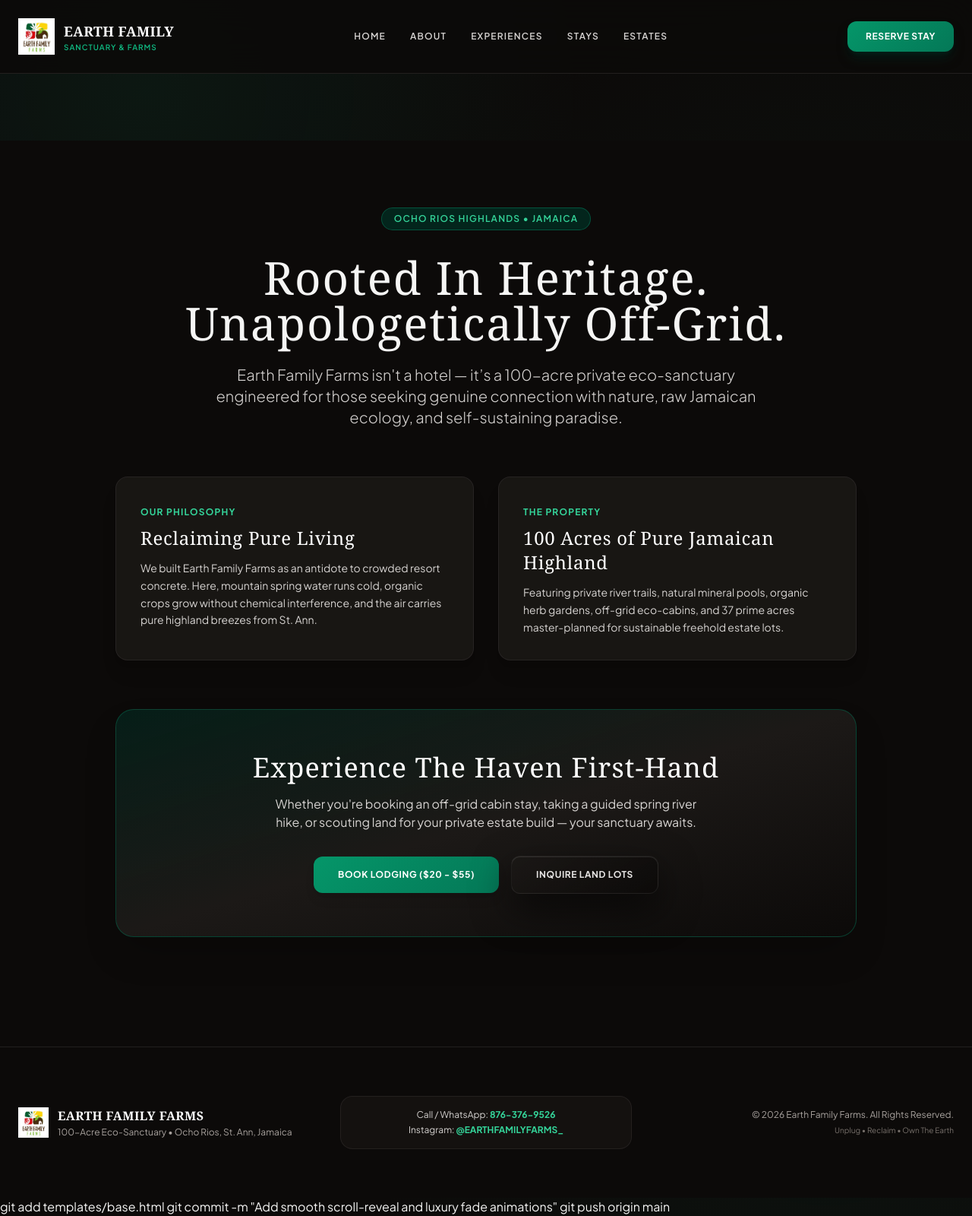
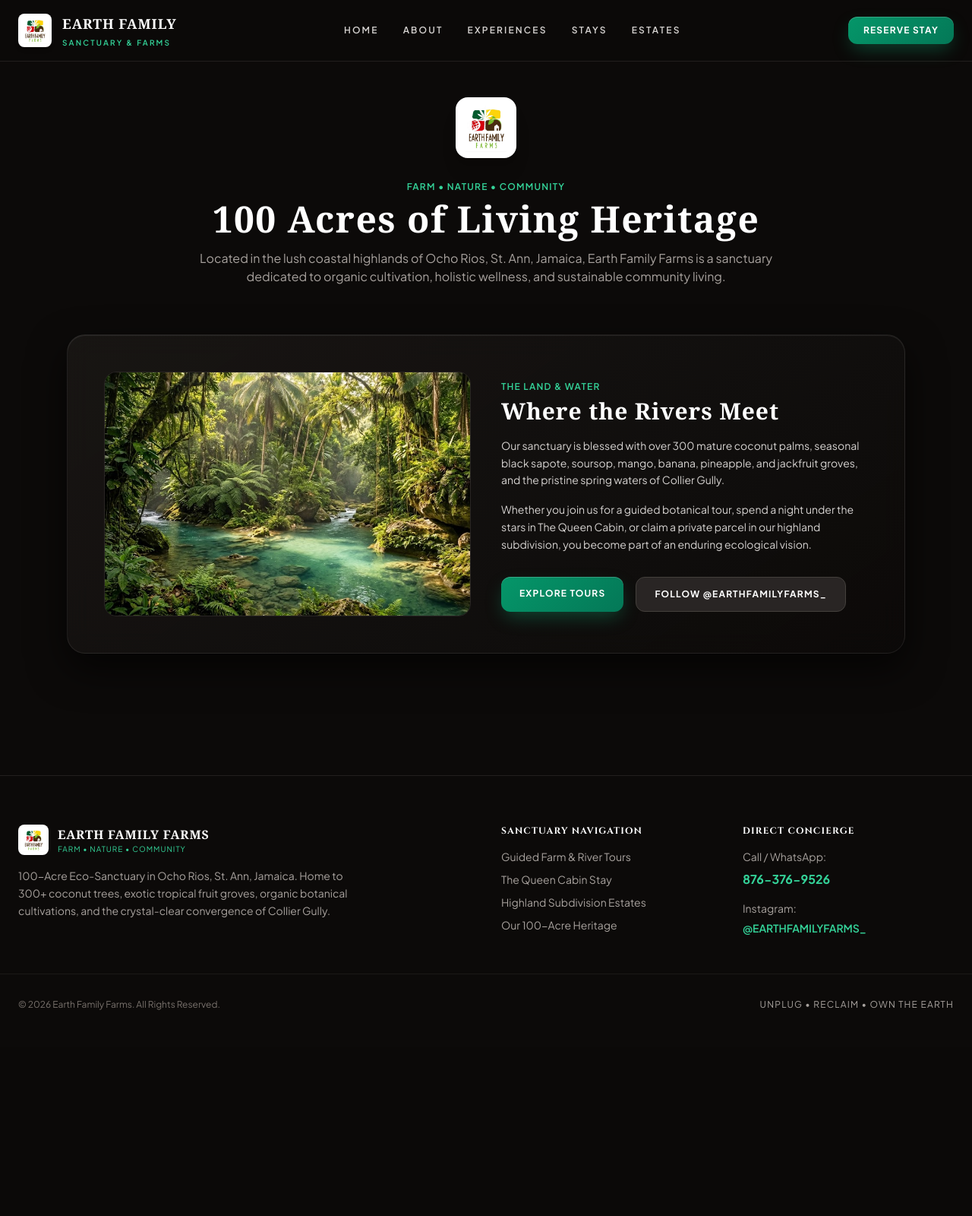
Before and after one commit to ryds052-dot/earth-family-farms, a Flask app: page /about in a window 1280 px wide. Shown: the whole page at 76% size. After the commit the page ends 1329 px from the top, so only its background shows below. Run offline with Flask 3, Linux system fonts and the light colour scheme; some libraries are stand-ins or nearby versions.

Commit message:
Super upgrade all site templates with luxury UI, drone video, and lightbox

```diff
--- a/templates/about.html
+++ b/templates/about.html
@@ -1,56 +1,39 @@
 {% extends "base.html" %}
 
-{% block title %}The Sanctuary Story | Earth Family Farms{% endblock %}
+{% block content %}
+<section class="pt-32 pb-24 bg-stone-950 text-stone-100 min-h-screen">
+    <div class="max-w-6xl mx-auto px-6">
 
-{% block content %}
-<!-- Hero Header -->
-<section class="relative py-24 md:py-36 bg-stone-950 text-white min-h-screen">
-    <div class="max-w-5xl mx-auto px-6">
-
-        <div class="text-center mb-16">
-            <span class="text-emerald-400 bg-emerald-950/80 border border-emerald-800/80 px-4 py-1.5 rounded-full text-xs font-semibold tracking-widest uppercase mb-6 inline-block">
-                Ocho Rios Highlands • Jamaica
-            </span>
-            <h1 class="text-4xl md:text-6xl font-serif text-stone-100 mt-2 leading-tight">
-                Rooted In Heritage.<br>Unapologetically Off-Grid.
-            </h1>
-            <p class="text-stone-300 mt-6 text-base md:text-xl max-w-3xl mx-auto font-light leading-relaxed">
-                Earth Family Farms isn't a hotel — it’s a 100-acre private eco-sanctuary engineered for those seeking genuine connection with nature, raw Jamaican ecology, and self-sustaining paradise.
+        <div class="text-center max-w-3xl mx-auto mb-16">
+            <img src="/static/images/logo.png" alt="Earth Family Farms" class="h-20 w-20 mx-auto rounded-2xl bg-white p-2 shadow-xl mb-6 object-contain">
+            <span class="text-emerald-400 text-xs font-semibold uppercase tracking-widest">Farm • Nature • Community</span>
+            <h1 class="text-4xl md:text-5xl font-serif font-bold text-white mt-2">100 Acres of Living Heritage</h1>
+            <p class="text-stone-400 text-sm md:text-base mt-4 leading-relaxed">
+                Located in the lush coastal highlands of Ocho Rios, St. Ann, Jamaica, Earth Family Farms is a sanctuary dedicated to organic cultivation, holistic wellness, and sustainable community living.
             </p>
         </div>
 
-        <!-- Pillar Grid -->
-        <div class="grid grid-cols-1 md:grid-cols-2 gap-8 my-16">
-            <div class="bg-stone-900/80 border border-stone-800/90 p-8 rounded-2xl shadow-xl">
-                <span class="text-xs font-bold text-emerald-400 uppercase tracking-widest">Our Philosophy</span>
-                <h3 class="text-2xl font-serif text-white mt-2 mb-3">Reclaiming Pure Living</h3>
-                <p class="text-stone-300 text-sm leading-relaxed">
-                    We built Earth Family Farms as an antidote to crowded resort concrete. Here, mountain spring water runs cold, organic crops grow without chemical interference, and the air carries pure highland breezes from St. Ann.
+        <div class="grid grid-cols-1 md:grid-cols-2 gap-10 items-center bg-stone-900 rounded-3xl p-8 md:p-12 mb-16">
+            <div class="overflow-hidden rounded-2xl border border-stone-800">
+                <img src="/static/images/river-hike.jpg" alt="Collier Gully Spring Convergence" class="w-full h-80 object-cover">
+            </div>
+            <div>
+                <span class="text-xs uppercase tracking-widest text-emerald-400 font-semibold">The Land & Water</span>
+                <h2 class="text-2xl md:text-3xl font-serif font-bold text-white mt-1">Where the Rivers Meet</h2>
+                <p class="text-stone-300 text-sm leading-relaxed mt-4">
+                    Our sanctuary is blessed with over 300 mature coconut palms, seasonal black sapote, soursop, mango, banana, pineapple, and jackfruit groves, and the pristine spring waters of Collier Gully.
                 </p>
-            </div>
-
-            <div class="bg-stone-900/80 border border-stone-800/90 p-8 rounded-2xl shadow-xl">
-                <span class="text-xs font-bold text-emerald-400 uppercase tracking-widest">The Property</span>
-                <h3 class="text-2xl font-serif text-white mt-2 mb-3">100 Acres of Pure Jamaican Highland</h3>
-                <p class="text-stone-300 text-sm leading-relaxed">
-                    Featuring private river trails, natural mineral pools, organic herb gardens, off-grid eco-cabins, and 37 prime acres master-planned for sustainable freehold estate lots.
+                <p class="text-stone-300 text-sm leading-relaxed mt-4">
+                    Whether you join us for a guided botanical tour, spend a night under the stars in The Queen Cabin, or claim a private parcel in our highland subdivision, you become part of an enduring ecological vision.
                 </p>
-            </div>
-        </div>
-
-        <!-- Call to Action Card -->
-        <div class="bg-gradient-to-br from-emerald-950/60 via-stone-900 to-stone-950 border border-emerald-800/60 p-10 md:p-14 rounded-3xl text-center shadow-2xl">
-            <h2 class="text-3xl md:text-4xl font-serif text-white">Experience The Haven First-Hand</h2>
-            <p class="text-stone-300 text-sm md:text-base max-w-xl mx-auto mt-4 leading-relaxed">
-                Whether you're booking an off-grid cabin stay, taking a guided spring river hike, or scouting land for your private estate build — your sanctuary awaits.
-            </p>
-            <div class="mt-8 flex flex-col sm:flex-row items-center justify-center gap-4">
-                <a href="/stays" class="w-full sm:w-auto bg-emerald-600 hover:bg-emerald-500 text-white font-bold text-xs uppercase tracking-wider px-8 py-4 rounded-xl shadow-lg transition-all">
-                    Book Lodging ($20 - $55)
-                </a>
-                <a href="/estates" class="w-full sm:w-auto bg-stone-900 border border-stone-700 hover:border-emerald-500 text-stone-200 font-bold text-xs uppercase tracking-wider px-8 py-4 rounded-xl transition-all">
-                    Inquire Land Lots
-                </a>
+                <div class="mt-8 flex flex-wrap gap-4">
+                    <a href="/experiences" class="btn-emerald text-white text-xs font-bold uppercase tracking-widest py-3.5 px-6 rounded-xl">
+                        Explore Tours
+                    </a>
+                    <a href="https://instagram.com/earthfamilyfarms_" target="_blank" class="bg-stone-800 hover:bg-stone-700 text-white text-xs font-bold uppercase tracking-widest py-3.5 px-6 rounded-xl border border-stone-700">
+                        Follow @EARTHFAMILYFARMS_
+                    </a>
+                </div>
             </div>
         </div>
 
--- a/templates/base.html
+++ b/templates/base.html
@@ -1,30 +1,10 @@
 <!DOCTYPE html>
-<html lang="en" class="dark scroll-smooth">
+<html lang="en" class="scroll-smooth">
 <head>
     <meta charset="UTF-8">
     <meta name="viewport" content="width=device-width, initial-scale=1.0">
-    <title>{% block title %}Earth Family Farms | Ocho Rios Eco-Sanctuary & Estates{% endblock %}</title>
-    <!-- Tailwind CSS CDN -->
+    <title>Earth Family Farms | 100-Acre Eco-Sanctuary & Estates • Ocho Rios, Jamaica</title>
     <script src="https://cdn.tailwindcss.com"></script>
-    <script>
-        tailwind.config = {
-            darkMode: 'class',
-            theme: {
-                extend: {
-                    colors: {
-                        emerald: {
-                            400: '#34d399',
-                            500: '#10b981',
-                            600: '#059669',
-                            700: '#047857',
-                            800: '#065f46',
-                            950: '#022c22'
-                        }
-                    }
-                }
-            }
-        }
-    </script>
     <link rel="preconnect" href="https://fonts.googleapis.com">
     <link rel="preconnect" href="https://fonts.gstatic.com" crossorigin>
     <link href="https://fonts.googleapis.com/css2?family=Cinzel:wght@500;600;700;800&family=Plus+Jakarta+Sans:wght@300;400;500;600;700&display=swap" rel="stylesheet">
@@ -32,157 +12,174 @@
         body {
             font-family: 'Plus Jakarta Sans', sans-serif;
             background-color: #070908;
-        /* Ambient rainforest radial glow behind the entire site */
             background-image:
                 radial-gradient(circle at 15% 15%, rgba(16, 185, 129, 0.08) 0%, transparent 45%),
                 radial-gradient(circle at 85% 75%, rgba(5, 150, 105, 0.06) 0%, transparent 50%);
             background-attachment: fixed;
+            color: #f5f5f4;
+            overflow-x: hidden;
         }
 
-    h1, h2, h3, .font-serif {
+        h1, h2, h3, h4, .font-serif {
             font-family: 'Cinzel', serif;
             letter-spacing: 0.03em;
         }
 
-    /* 1. Frosted Glassmorphism & Rim Lighting for All Cards */
-    .bg-stone-900, .bg-stone-900\/60, .bg-stone-900\/70 {
-        background: linear-gradient(145deg, rgba(28, 25, 23, 0.75) 0%, rgba(12, 10, 9, 0.9) 100%) !important;
+        /* Custom Scrollbar */
+        ::-webkit-scrollbar { width: 8px; }
+        ::-webkit-scrollbar-track { background: #0c0a09; }
+        ::-webkit-scrollbar-thumb { background: #1c1917; border-radius: 4px; border: 1px solid rgba(16, 185, 129, 0.2); }
+        ::-webkit-scrollbar-thumb:hover { background: #059669; }
+
+        /* Smooth Page Entry Animation */
+        @keyframes fadeUp {
+            from { opacity: 0; transform: translateY(18px); }
+            to { opacity: 1; transform: translateY(0); }
+        }
+        main { animation: fadeUp 0.7s cubic-bezier(0.16, 1, 0.3, 1) forwards; }
+
+        /* Frosted Glassmorphism & Rim Lighting for Cards */
+        .bg-stone-900, .glass-card {
+            background: linear-gradient(145deg, rgba(28, 25, 23, 0.78) 0%, rgba(12, 10, 9, 0.92) 100%) !important;
             backdrop-filter: blur(16px);
             -webkit-backdrop-filter: blur(16px);
-        border: 1px solid rgba(255, 255, 255, 0.07) !important;
-        box-shadow: 0 20px 50px rgba(0, 0, 0, 0.6), inset 0 1px 0 rgba(255, 255, 255, 0.1);
-        transition: all 0.5s cubic-bezier(0.16, 1, 0.3, 1) !important;
+            border: 1px solid rgba(255, 255, 255, 0.08) !important;
+            box-shadow: 0 20px 50px rgba(0, 0, 0, 0.65), inset 0 1px 0 rgba(255, 255, 255, 0.08);
+            transition: all 0.45s cubic-bezier(0.16, 1, 0.3, 1) !important;
         }
 
-    /* 2. Elevated Hover Glow on Cards */
-    .bg-stone-900:hover, .bg-stone-900\/60:hover, .bg-stone-900\/70:hover {
-        transform: translateY(-6px);
+        .bg-stone-900:hover, .glass-card:hover {
+            transform: translateY(-5px);
             border-color: rgba(52, 211, 153, 0.35) !important;
-        box-shadow: 0 30px 60px -12px rgba(0, 0, 0, 0.8),
+            box-shadow: 0 30px 60px -12px rgba(0, 0, 0, 0.85),
                         0 0 35px -5px rgba(16, 185, 129, 0.18),
                         inset 0 1px 0 rgba(52, 211, 153, 0.25) !important;
         }
 
-    /* 3. Slow Editorial Zoom on Card Images */
-    .bg-stone-900 img, .bg-stone-900\/60 img {
-        transition: transform 0.7s cubic-bezier(0.16, 1, 0.3, 1), filter 0.5s ease;
-    }
-    .bg-stone-900:hover img {
-        transform: scale(1.03);
-        filter: brightness(1.06);
-    }
-
-    /* 4. Luxury Button Shimmer & Glow */
-    .bg-emerald-700, .bg-emerald-600 {
+        /* Luxury Emerald Buttons */
+        .btn-emerald, .bg-emerald-700, .bg-emerald-600 {
             background: linear-gradient(135deg, #059669 0%, #047857 100%) !important;
             box-shadow: 0 10px 25px -5px rgba(16, 185, 129, 0.35), inset 0 1px 0 rgba(255, 255, 255, 0.2);
             transition: all 0.3s ease !important;
         }
-    .bg-emerald-700:hover, .bg-emerald-600:hover {
+        .btn-emerald:hover, .bg-emerald-700:hover, .bg-emerald-600:hover {
             transform: translateY(-2px);
             box-shadow: 0 15px 30px -5px rgba(16, 185, 129, 0.55), inset 0 1px 0 rgba(255, 255, 255, 0.35);
-        filter: brightness(1.1);
-    }
-
-    /* 5. Fix Sticky Navbar Overlap */
-    main, section:first-of-type {
-        padding-top: 5.5rem;
+            filter: brightness(1.08);
         }
     </style>
 </head>
-<body class="bg-stone-950 text-stone-100 min-h-screen flex flex-col justify-between selection:bg-emerald-500 selection:text-white antialiased">
+<body class="bg-stone-950 text-stone-100 antialiased selection:bg-emerald-500 selection:text-stone-950">
 
-    <!-- Global Navigation Header -->
-    <header class="sticky top-0 z-50 bg-stone-950/90 backdrop-blur-xl border-b border-stone-800/80 transition-all duration-300">
-        <div class="max-w-7xl mx-auto px-6 h-24 flex items-center justify-between">
-
-            <!-- Logo & Brand Header -->
-            <a href="/" class="flex items-center space-x-3 group">
-                <img src="/static/images/logo.png"
-                     alt="Earth Family Farms Logo"
-                     class="h-12 w-12 object-contain transition-transform duration-300 group-hover:scale-105">
+    <!-- Sticky Luxury Navbar -->
+    <header class="fixed top-0 left-0 right-0 z-40 bg-stone-950/85 backdrop-blur-xl border-b border-stone-800/80">
+        <div class="max-w-7xl mx-auto px-6 h-20 flex items-center justify-between">
+            <a href="/" class="flex items-center gap-3.5 group">
+                <img src="/static/images/logo.png" alt="Earth Family Farms Logo" class="h-11 w-11 rounded-lg object-contain bg-white p-1 shadow-md group-hover:scale-105 transition-transform">
                 <div>
-                    <span class="block text-base md:text-lg font-serif font-bold tracking-wide text-white group-hover:text-emerald-400 transition-colors">EARTH FAMILY</span>
-                    <span class="block text-[10px] tracking-widest text-emerald-500 uppercase font-semibold">Sanctuary & Farms</span>
+                    <span class="block text-base md:text-lg font-serif font-bold tracking-wider text-white leading-none">EARTH FAMILY</span>
+                    <span class="block text-[10px] uppercase tracking-[0.22em] text-emerald-400 font-semibold mt-1">Sanctuary & Farms</span>
                 </div>
             </a>
 
-            <!-- Desktop Nav Links -->
-            <nav class="hidden md:flex items-center space-x-8 text-xs font-semibold uppercase tracking-widest text-stone-300">
-                <a href="/" class="hover:text-emerald-400 transition-colors py-2">Home</a>
-                <a href="/about" class="hover:text-emerald-400 transition-colors py-2">About</a>
-                <a href="/experiences" class="hover:text-emerald-400 transition-colors py-2">Experiences</a>
-                <a href="/stays" class="hover:text-emerald-400 transition-colors py-2">Stays</a>
-                <a href="/estates" class="hover:text-emerald-400 transition-colors py-2">Estates</a>
+            <nav class="hidden md:flex items-center gap-8 text-xs font-semibold uppercase tracking-[0.18em] text-stone-300">
+                <a href="/" class="hover:text-emerald-400 transition-colors">Home</a>
+                <a href="/about" class="hover:text-emerald-400 transition-colors">About</a>
+                <a href="/experiences" class="hover:text-emerald-400 transition-colors">Experiences</a>
+                <a href="/stays" class="hover:text-emerald-400 transition-colors">Stays</a>
+                <a href="/estates" class="hover:text-emerald-400 transition-colors">Estates</a>
             </nav>
 
-            <!-- Reserve CTA Button -->
-            <div class="hidden md:flex items-center">
-                <a href="/stays#stay-inquiry" class="bg-emerald-600 hover:bg-emerald-500 text-white text-xs font-bold uppercase tracking-wider px-6 py-3 rounded-xl transition-all shadow-lg shadow-emerald-950/60">
-                    Reserve Stay
-                </a>
-            </div>
-
-            <!-- Mobile Drawer Button -->
-            <button id="mobileMenuBtn" class="md:hidden text-stone-300 hover:text-white p-2.5 rounded-xl bg-stone-900 border border-stone-800 focus:outline-none">
-                <svg class="w-6 h-6" fill="none" stroke="currentColor" viewBox="0 0 24 24">
-                    <path stroke-linecap="round" stroke-linejoin="round" stroke-width="2" d="M4 6h16M4 12h16M4 18h16"></path>
-                </svg>
-            </button>
-        </div>
-
-        <!-- Mobile Drawer Navigation -->
-        <div id="mobileMenu" class="hidden md:hidden bg-stone-950/98 border-b border-stone-800 px-6 py-6 space-y-4 backdrop-blur-2xl">
-            <a href="/" class="block text-sm uppercase tracking-wider font-semibold text-stone-200 hover:text-emerald-400 py-1">Home</a>
-            <a href="/about" class="block text-sm uppercase tracking-wider font-semibold text-stone-200 hover:text-emerald-400 py-1">About</a>
-            <a href="/experiences" class="block text-sm uppercase tracking-wider font-semibold text-stone-200 hover:text-emerald-400 py-1">Experiences</a>
-            <a href="/stays" class="block text-sm uppercase tracking-wider font-semibold text-stone-200 hover:text-emerald-400 py-1">Stays</a>
-            <a href="/estates" class="block text-sm uppercase tracking-wider font-semibold text-stone-200 hover:text-emerald-400 py-1">Estates</a>
-            <div class="pt-4 border-t border-stone-800">
-                <a href="/stays#stay-inquiry" class="block text-center bg-emerald-600 hover:bg-emerald-500 text-white text-xs font-bold uppercase tracking-wider py-3.5 rounded-xl shadow-lg">
+            <div class="flex items-center gap-3">
+                <a href="/stays#stay-inquiry" class="btn-emerald text-white text-xs font-bold uppercase tracking-widest px-5 py-2.5 rounded-xl">
                     Reserve Stay
                 </a>
             </div>
         </div>
+
+        <!-- Mobile Quick Nav Bar -->
+        <div class="flex md:hidden items-center justify-around border-t border-stone-800/70 bg-stone-950/95 py-2.5 px-4 text-[10px] font-semibold uppercase tracking-widest text-stone-300">
+            <a href="/" class="hover:text-emerald-400">Home</a>
+            <a href="/about" class="hover:text-emerald-400">About</a>
+            <a href="/experiences" class="hover:text-emerald-400">Experiences</a>
+            <a href="/stays" class="hover:text-emerald-400">Stays</a>
+            <a href="/estates" class="hover:text-emerald-400">Estates</a>
+        </div>
     </header>
 
-    <main class="flex-grow">
+    <!-- Main Page Content -->
+    <main>
         {% block content %}{% endblock %}
     </main>
 
-    <!-- Global Footer -->
-    <footer class="bg-stone-950 border-t border-stone-800/80 py-16 text-stone-400 text-xs">
-        <div class="max-w-7xl mx-auto px-6 grid grid-cols-1 md:grid-cols-3 gap-10 items-center">
+    <!-- Global Sanctuary Footer -->
+    <footer class="bg-stone-950 border-t border-stone-800/80 pt-16 pb-12 text-stone-400">
+        <div class="max-w-7xl mx-auto px-6 grid grid-cols-1 md:grid-cols-4 gap-10 mb-12">
+            <div class="md:col-span-2">
+                <div class="flex items-center gap-3 mb-4">
+                    <img src="/static/images/logo.png" alt="Earth Family Farms" class="h-10 w-10 rounded-lg bg-white p-1 object-contain">
+                    <div>
+                        <span class="block text-white font-serif font-bold tracking-wider">EARTH FAMILY FARMS</span>
+                        <span class="block text-[10px] uppercase tracking-widest text-emerald-400">Farm • Nature • Community</span>
+                    </div>
+                </div>
+                <p class="text-sm text-stone-400 max-w-md leading-relaxed">
+                    100-Acre Eco-Sanctuary in Ocho Rios, St. Ann, Jamaica. Home to 300+ coconut trees, exotic tropical fruit groves, organic botanical cultivations, and the crystal-clear convergence of Collier Gully.
+                </p>
+            </div>
 
-            <div class="flex items-center space-x-3">
-                <img src="/static/images/logo.png" alt="Earth Family Farms Logo" class="h-10 w-10 object-contain">
             <div>
-                    <span class="font-serif font-bold text-white text-base block tracking-wide">EARTH FAMILY FARMS</span>
-                    <p class="text-stone-400 text-xs mt-0.5">100-Acre Eco-Sanctuary • Ocho Rios, St. Ann, Jamaica</p>
+                <h4 class="text-xs font-bold uppercase tracking-widest text-white mb-4">Sanctuary Navigation</h4>
+                <ul class="space-y-2.5 text-sm">
+                    <li><a href="/experiences" class="hover:text-emerald-400 transition-colors">Guided Farm & River Tours</a></li>
+                    <li><a href="/stays" class="hover:text-emerald-400 transition-colors">The Queen Cabin Stay</a></li>
+                    <li><a href="/estates" class="hover:text-emerald-400 transition-colors">Highland Subdivision Estates</a></li>
+                    <li><a href="/about" class="hover:text-emerald-400 transition-colors">Our 100-Acre Heritage</a></li>
+                </ul>
+            </div>
+
+            <div>
+                <h4 class="text-xs font-bold uppercase tracking-widest text-white mb-4">Direct Concierge</h4>
+                <p class="text-sm mb-2">Call / WhatsApp:</p>
+                <a href="https://wa.me/18763769526" target="_blank" class="inline-block text-emerald-400 font-bold text-base hover:underline mb-4">
+                    876-376-9526
+                </a>
+                <p class="text-sm mb-1">Instagram:</p>
+                <a href="https://instagram.com/earthfamilyfarms_" target="_blank" class="inline-block text-emerald-400 font-semibold text-sm hover:underline">
+                    @EARTHFAMILYFARMS_
+                </a>
             </div>
         </div>
 
-            <div class="text-left md:text-center space-y-1 bg-stone-900/50 p-4 rounded-2xl border border-stone-800/80">
-                <p class="text-stone-300">Call / WhatsApp: <a href="https://wa.me/18763769526" target="_blank" class="text-emerald-400 font-bold hover:underline">876-376-9526</a></p>
-                <p class="text-stone-300">Instagram: <a href="https://instagram.com/earthfamilyfarms_" target="_blank" class="text-emerald-400 font-bold hover:underline">@EARTHFAMILYFARMS_</a></p>
-            </div>
-
-            <div class="text-left md:text-right text-stone-400 space-y-1">
-                <p>&copy; 2026 Earth Family Farms. All Rights Reserved.</p>
-                <p class="text-[10px] text-stone-500">Unplug • Reclaim • Own The Earth</p>
-            </div>
+        <div class="max-w-7xl mx-auto px-6 pt-8 border-t border-stone-900 flex flex-col sm:flex-row items-center justify-between text-xs text-stone-500 gap-4">
+            <p>© 2026 Earth Family Farms. All Rights Reserved.</p>
+            <p class="uppercase tracking-widest text-stone-400">Unplug • Reclaim • Own The Earth</p>
         </div>
     </footer>
 
+    <!-- Fullscreen High-Res Image Lightbox Modal -->
+    <div id="image-lightbox" class="fixed inset-0 z-50 hidden bg-stone-950/95 backdrop-blur-xl flex items-center justify-center p-4 md:p-10 cursor-zoom-out" onclick="this.classList.add('hidden')">
+        <button class="absolute top-6 right-6 text-stone-300 hover:text-white text-xs uppercase tracking-widest border border-stone-700 px-4 py-2 rounded-full bg-stone-900/90">
+            Close [ESC]
+        </button>
+        <img id="lightbox-img" src="" alt="Full Resolution Preview" class="max-h-[90vh] max-w-[92vw] object-contain rounded-2xl border border-stone-800 shadow-2xl">
+    </div>
+
     <script>
-        const btn = document.getElementById('mobileMenuBtn');
-        const menu = document.getElementById('mobileMenu');
-        btn.addEventListener('click', () => {
-            menu.classList.toggle('hidden');
+        document.addEventListener('DOMContentLoaded', () => {
+            const lightbox = document.getElementById('image-lightbox');
+            const lightboxImg = document.getElementById('lightbox-img');
+            document.querySelectorAll('section img').forEach(img => {
+                img.classList.add('cursor-zoom-in');
+                img.addEventListener('click', () => {
+                    lightboxImg.src = img.src;
+                    lightbox.classList.remove('hidden');
+                });
+            });
+            document.addEventListener('keydown', (e) => {
+                if (e.key === 'Escape') lightbox.classList.add('hidden');
+            });
         });
     </script>
-    git add templates/base.html
-git commit -m "Add smooth scroll-reveal and luxury fade animations"
-git push origin main
 </body>
 </html>
```
Lines whose indentation alone changed are shown as unchanged.
